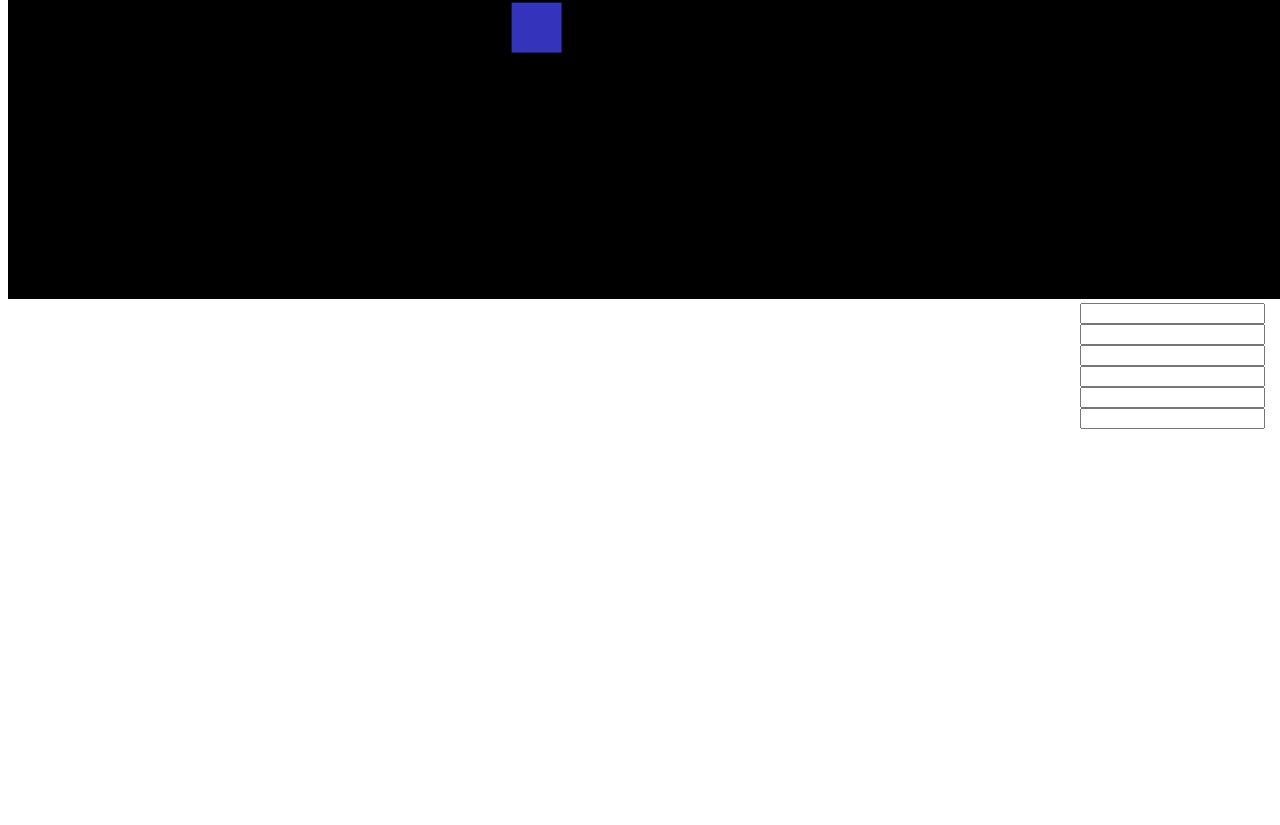
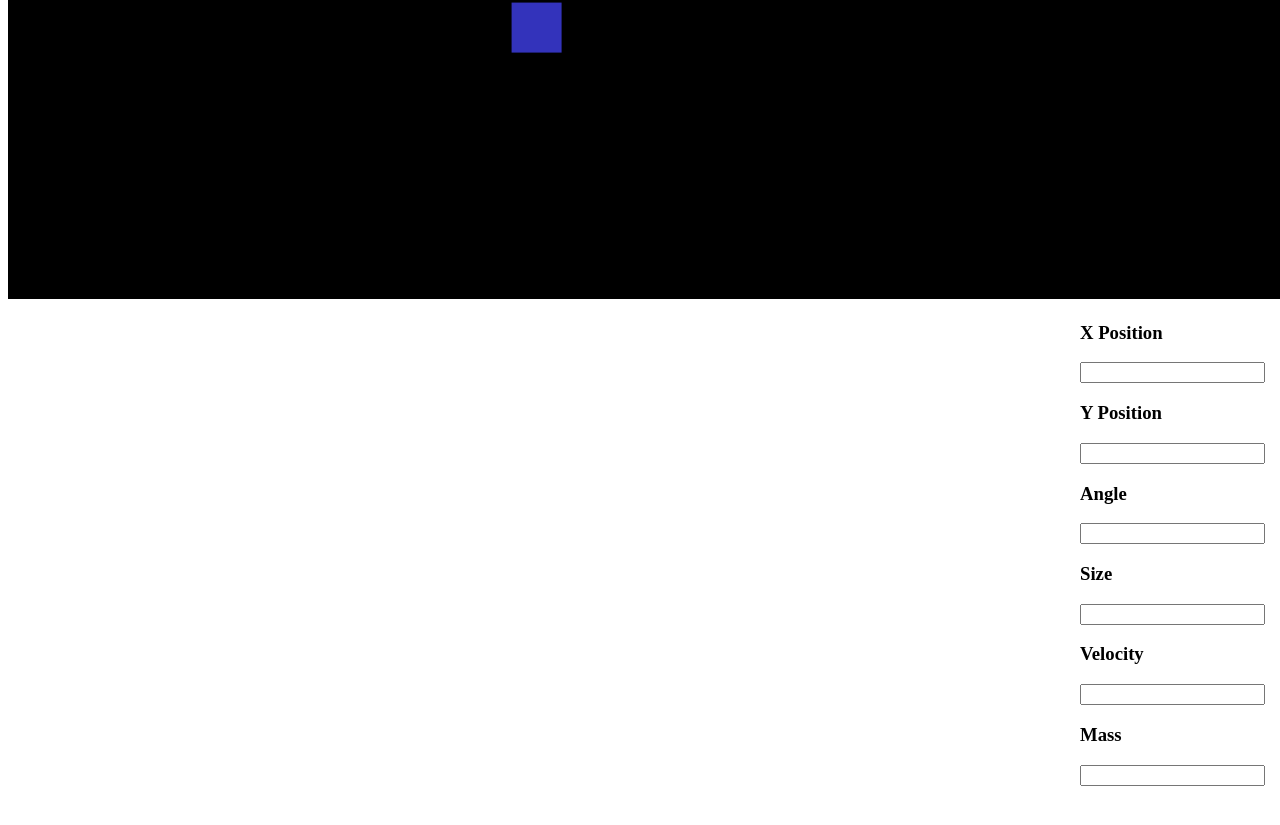
Before and after one commit to BradleySauln/Asteroid, a website: page asteroid.html in a window 1280 px wide. Shown: the part 509-1334 px from the top of the page. Drawn offline with Linux system fonts and the light colour scheme.

Commit message:
label for controls

```diff
--- a/asteroid.html
+++ b/asteroid.html
@@ -281,11 +281,17 @@ stop and start buttons, lines showing their path ot trajectory. -->
 	</div>
 
 	<div id="control">
+		<h3>X Position</h3>
 		<input type = "text" name = "x">
+		<h3>Y Position</h3>
 		<input type = "text" name = "y">
+		<h3>Angle</h3>
 		<input type = "text" name = "angle">
+		<h3>Size</h3>
 		<input type = "text" name = "size">
+		<h3>Velocity</h3>
 		<input type = "text" name = "velocity">
+		<h3>Mass</h3>
 		<input type = "text" name = "mass">
 	</div>
 
```
